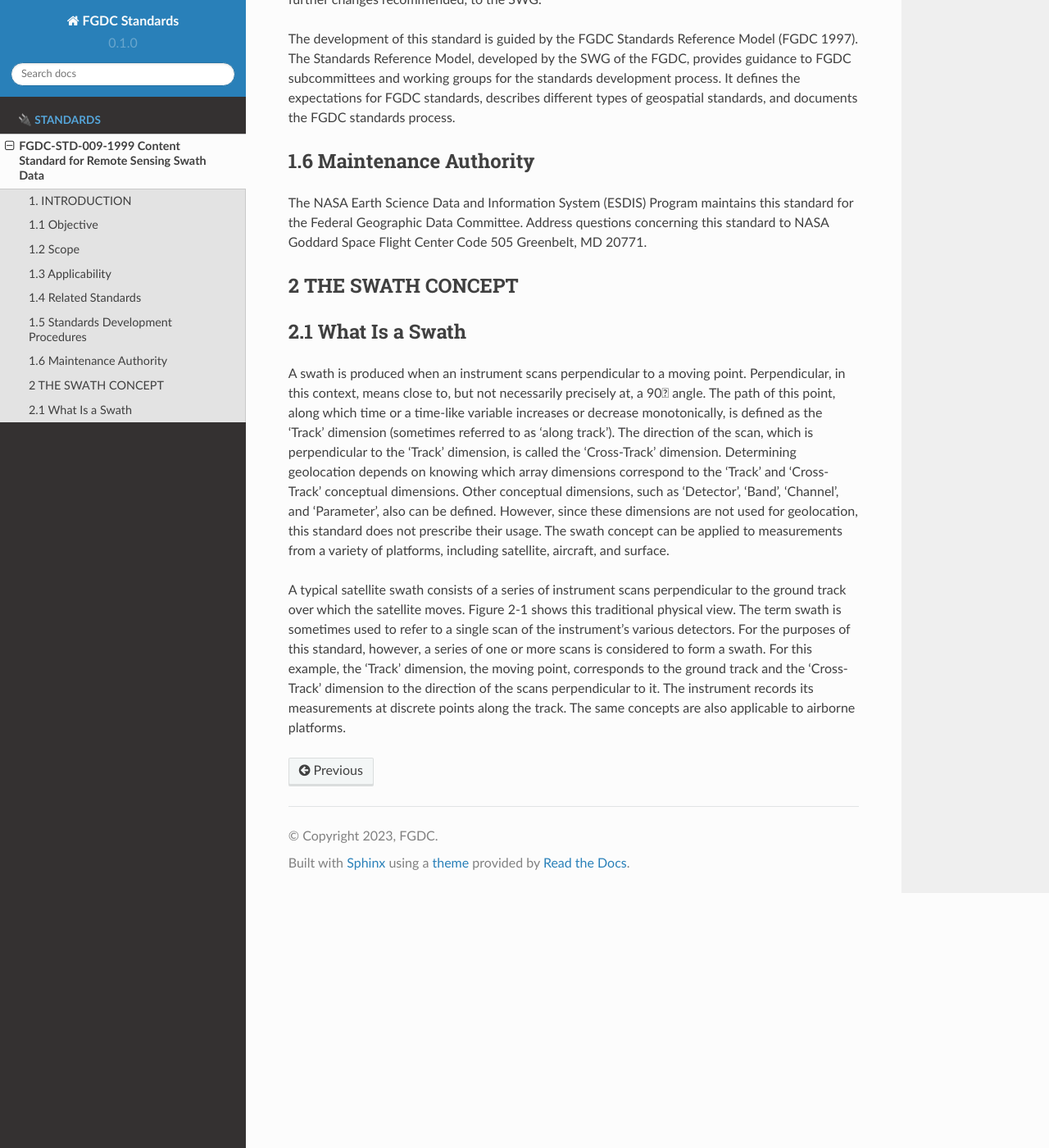
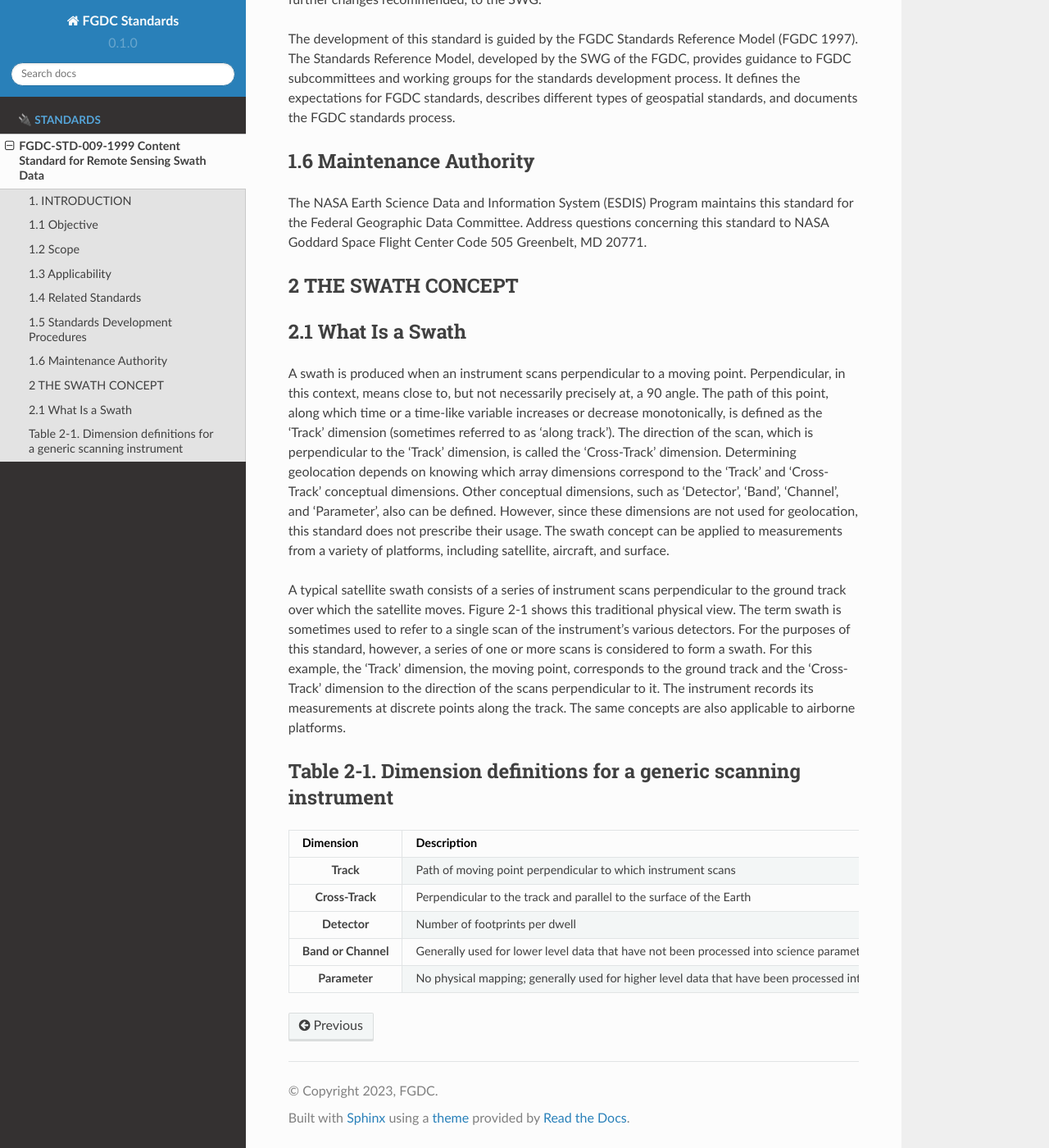
Before and after one commit to fgdcgov/sdi, a Sphinx documentation site: the page built from docs/source/FGDC-STD-009-1999.rst, in a window 1280 px wide and 1400 px high, scrolled down 2393 px. Shown: the whole window at 82% size. Built offline with Sphinx 7.4.7 and the Read the Docs theme 2.0.0, drawn with Linux system fonts in a browser that asks for light colours.

Commit message:
Update FGDC-STD-009-1999.rst

```diff
--- a/docs/source/FGDC-STD-009-1999.rst
+++ b/docs/source/FGDC-STD-009-1999.rst
@@ -53,6 +53,33 @@ Greenbelt, MD 20771.
 -------------------------------
 2.1	  What Is a Swath
 -------------------------------
-A swath is produced when an instrument scans perpendicular to a moving point.  Perpendicular, in this context, means close to, but not necessarily precisely at, a 90 angle.  The path of this point, along which time or a time-like variable increases or decrease monotonically, is defined as the ‘Track’ dimension (sometimes referred to as ‘along track’).  The direction of the scan, which is perpendicular to the ‘Track’ dimension, is called the ‘Cross-Track’ dimension.  Determining geolocation depends on knowing which array dimensions correspond to the ‘Track’ and ‘Cross-Track’ conceptual dimensions.  Other conceptual dimensions, such as ‘Detector’, ‘Band’, ‘Channel’, and ‘Parameter’, also can be defined.  However, since these dimensions are not used for geolocation, this standard does not prescribe their usage.  The swath concept can be applied to measurements from a variety of platforms, including satellite, aircraft, and surface.
+A swath is produced when an instrument scans perpendicular to a moving point.  Perpendicular, in this context, means close to, but not necessarily precisely at, a 90 angle.  The path of this point, along which time or a time-like variable increases or decrease monotonically, is defined as the ‘Track’ dimension (sometimes referred to as ‘along track’).  The direction of the scan, which is perpendicular to the ‘Track’ dimension, is called the ‘Cross-Track’ dimension.  Determining geolocation depends on knowing which array dimensions correspond to the ‘Track’ and ‘Cross-Track’ conceptual dimensions.  Other conceptual dimensions, such as ‘Detector’, ‘Band’, ‘Channel’, and ‘Parameter’, also can be defined.  However, since these dimensions are not used for geolocation, this standard does not prescribe their usage.  The swath concept can be applied to measurements from a variety of platforms, including satellite, aircraft, and surface.
 
 A typical satellite swath consists of a series of instrument scans perpendicular to the ground track over which the satellite moves.  Figure 2-1 shows this traditional physical view.  The term swath is sometimes used to refer to a single scan of the instrument's various detectors.  For the purposes of this standard, however, a series of one or more scans is considered to form a swath.  For this example, the ‘Track’ dimension, the moving point, corresponds to the ground track and the ‘Cross-Track’ dimension to the direction of the scans perpendicular to it.  The instrument records its measurements at discrete points along the track.  The same concepts are also applicable to airborne platforms.
+
+
+Table 2-1.  Dimension definitions for a generic scanning instrument
+-------------------------------
+.. list-table::
+    :widths: 5 10 50
+    :header-rows: 1
+    :stub-columns: 1
+
+    * - Dimension
+      - Description
+      - Comments
+    * - Track
+      - Path of moving point perpendicular to which instrument scans
+      - Mandatory
+    * - Cross-Track
+      - Perpendicular to the track and parallel to the surface of the Earth
+      - Mandatory
+    * - Detector
+      - Number of footprints per dwell
+      - Optional
+    * - Band or Channel
+      - Generally used for lower level data that have not been processed into science parameters
+      - Optional; Band and Parameter are mutually exclusive
+    * - Parameter
+      - No physical mapping; generally used for higher level data that have been processed into science parameters
+      - Optional; Band and Parameter are mutually exclusive
```
